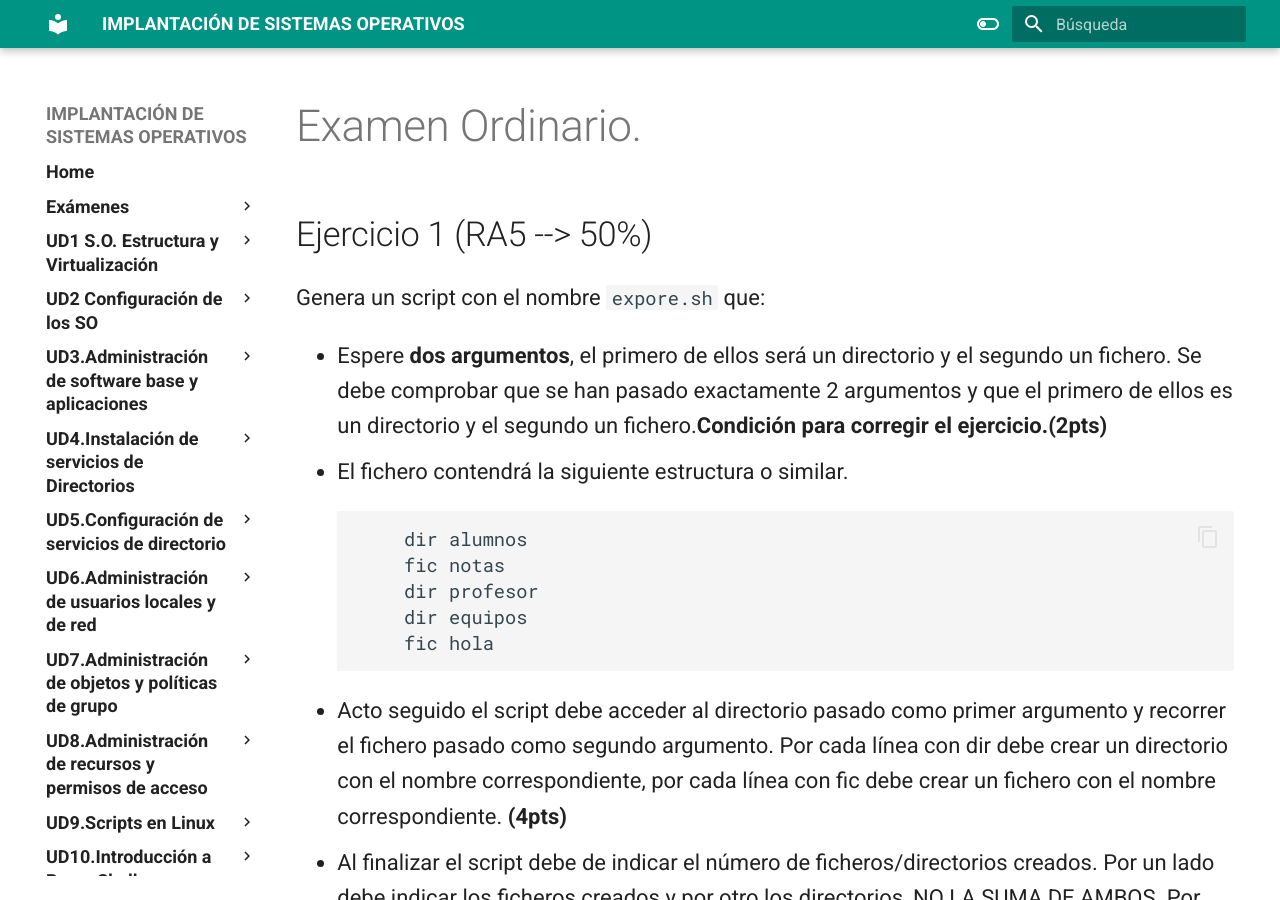
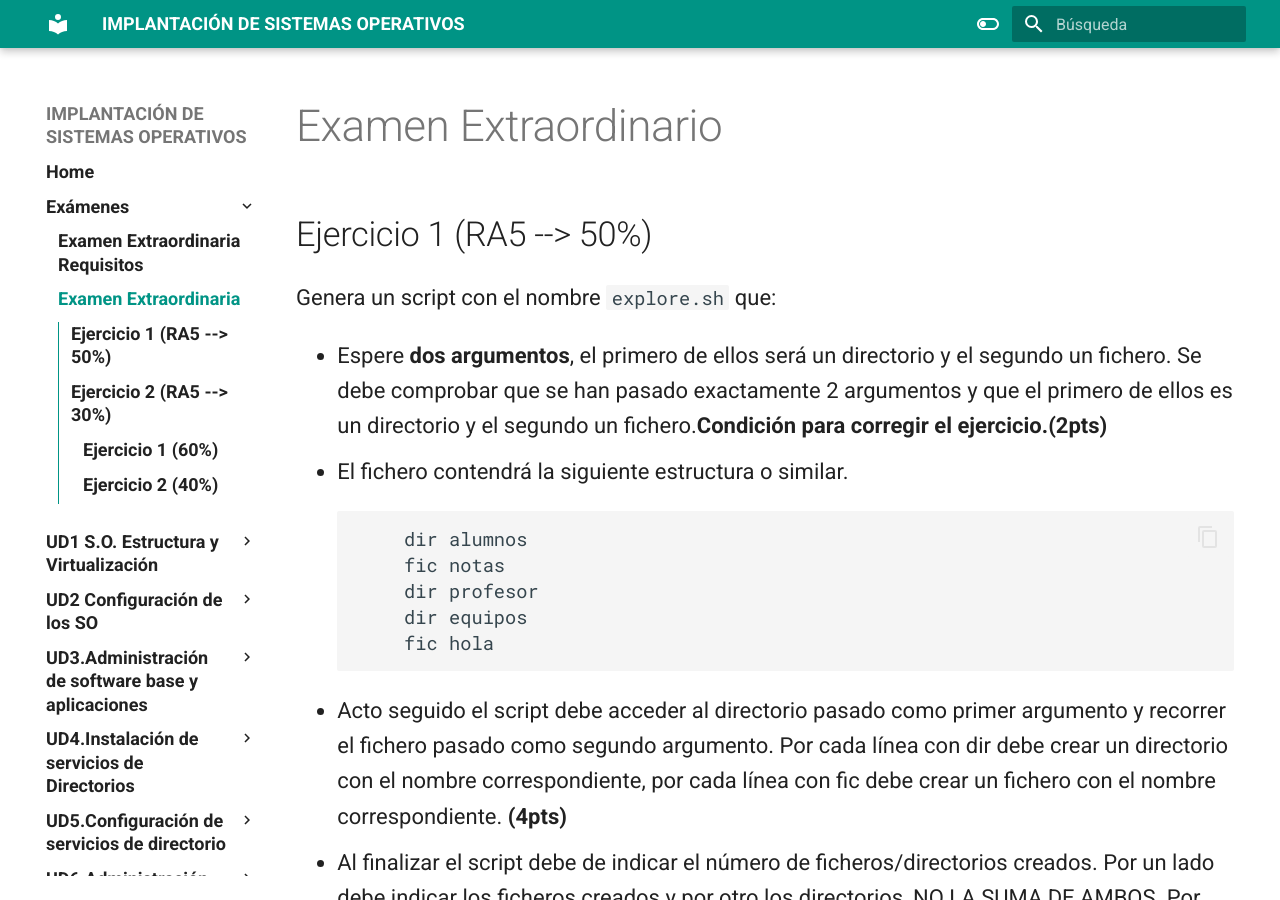
Before and after one commit to jmarlu/ISO, an MkDocs documentation site: the page built from docs/Examenes/Extraordinaria/ExamenExtra.md, in a window 1280 px wide and 900 px high. Built offline with MkDocs 1.6.1 and Material for MkDocs 9.7.7, drawn with Linux system fonts in a browser that asks for light colours; some of the changed text lies outside the part shown.

Commit message:
modconfig

```diff
--- a/docs/Examenes/Extraordinaria/ExamenExtra.md
+++ b/docs/Examenes/Extraordinaria/ExamenExtra.md
@@ -1,8 +1,8 @@
-# Examen Ordinario.
+# Examen Extraordinario
 
 ## Ejercicio 1 (RA5 --> 50%)
 
-Genera un script con el nombre `expore.sh` que:
+Genera un script con el nombre `explore.sh` que:
 
 - Espere **dos argumentos**, el primero de ellos será un directorio y el segundo un fichero. Se debe comprobar que se han pasado exactamente 2 argumentos y que el primero de ellos es
   un directorio y el segundo un fichero.**Condición para corregir el ejercicio.(2pts)**
--- a/mkdocs.yml
+++ b/mkdocs.yml
@@ -9,6 +9,8 @@ nav:
       # - Examen Ordinaria: ./Examenes/Ordinaria/ExamenOrd.md
       # - Examen Ordinaria Requisitos: ./Examenes/Ordinaria/Requisitos.md
       - Examen Extraordinaria Requisitos: ./Examenes/Extraordinaria/Requisitos.md
+      - Examen Extraordinaria: ./Examenes/Extraordinaria/ExamenExtra.md
+
   - UD1 S.O. Estructura y Virtualización:
       - Estructura: ./UD1/Estructura.md
       - Bios: ./UD1/bios.md
```
